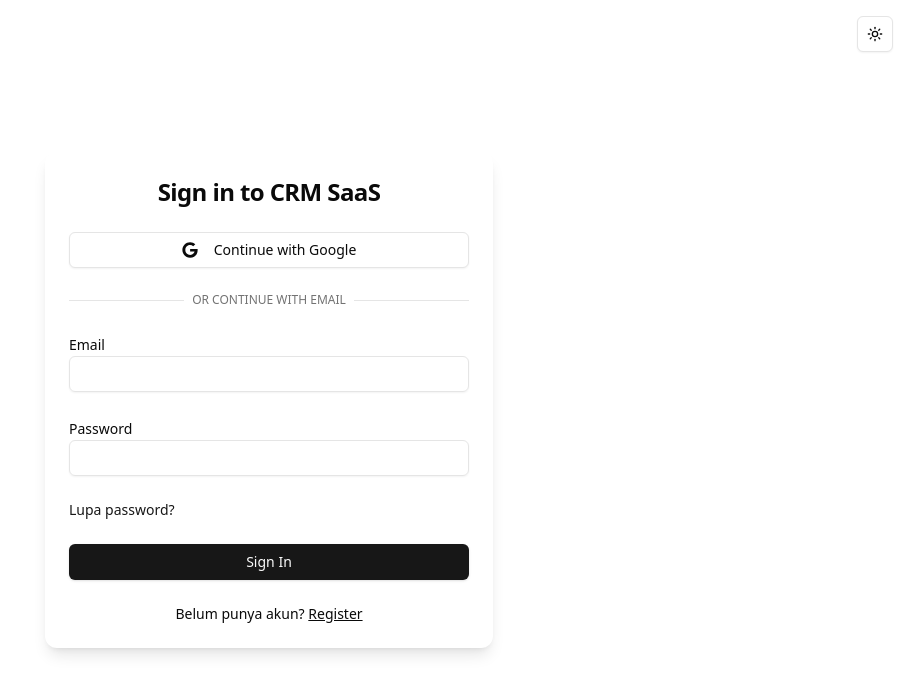
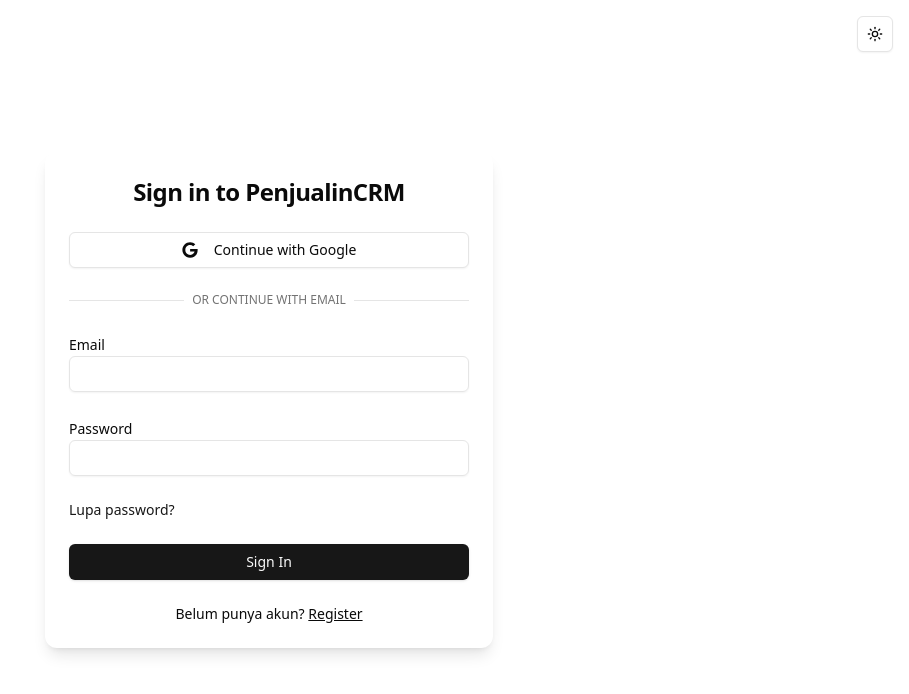
Before and after one commit to ddmuddatsir/penjualin-crm-website, a Next.js app: page /login in a window 1280 px wide. Shown: the top 694 px of the page, without its empty margins (371-1280 px from the left). Built offline with nearby package versions, Linux system fonts and the light colour scheme; no server answers.

Commit message:
Update sign-in title to PenjualinCRM

```diff
--- a/app/login/page.tsx
+++ b/app/login/page.tsx
@@ -87,7 +87,7 @@
         <Card className="w-full max-w-md shadow-lg border-0">
           <CardHeader>
             <CardTitle className="text-2xl font-bold text-center">
-              Sign in to CRM SaaS
+              Sign in to PenjualinCRM
             </CardTitle>
           </CardHeader>
           <CardContent>
```
